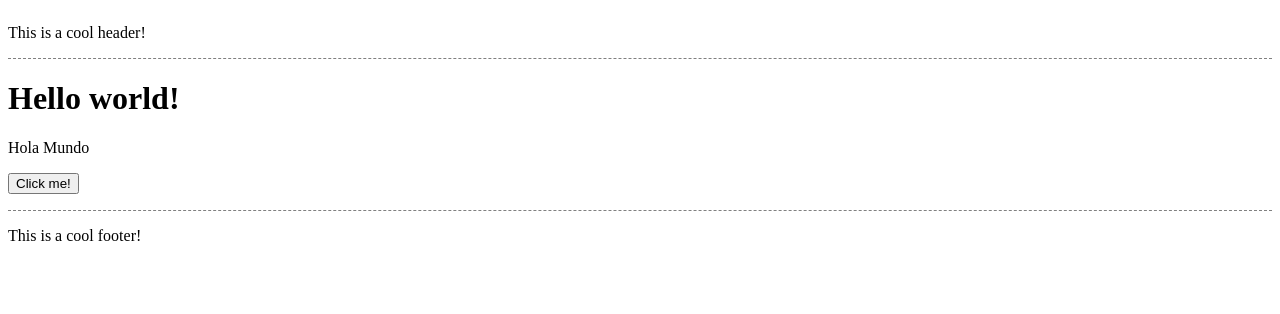
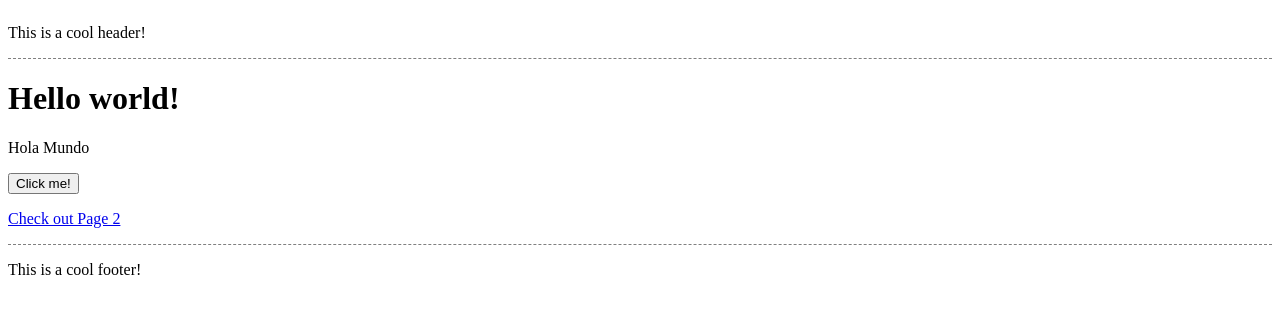
Before and after one commit to feihong/nuxtjs-quickstart, a Nuxt app: page / in a window 1280 px wide. Shown: the top 314 px of the page. Built offline with nearby package versions, Linux system fonts and the light colour scheme.

Commit message:
Add a second page

```diff
--- a/pages/index.vue
+++ b/pages/index.vue
@@ -5,6 +5,9 @@
     <p>{{ greeting }}</p>
     <p>
       <button v-on:click='updateGreeting'>Click me!</button>
+    </p>
+    <p>
+      <nuxt-link to='/page2'>Check out Page 2</nuxt-link>
     </p>
   </div>
 </template>
--- /dev/null
+++ b/pages/page2.vue
@@ -0,0 +1,14 @@
+<template>
+  <div>
+    <h1>This is Page 2</h1>
+  </div>
+</template>
+
+<script>
+export default {
+  // It's OK to use an object for head instead of a function.
+  head: {
+    title: 'Page Two'
+  }
+}
+</script>
```
